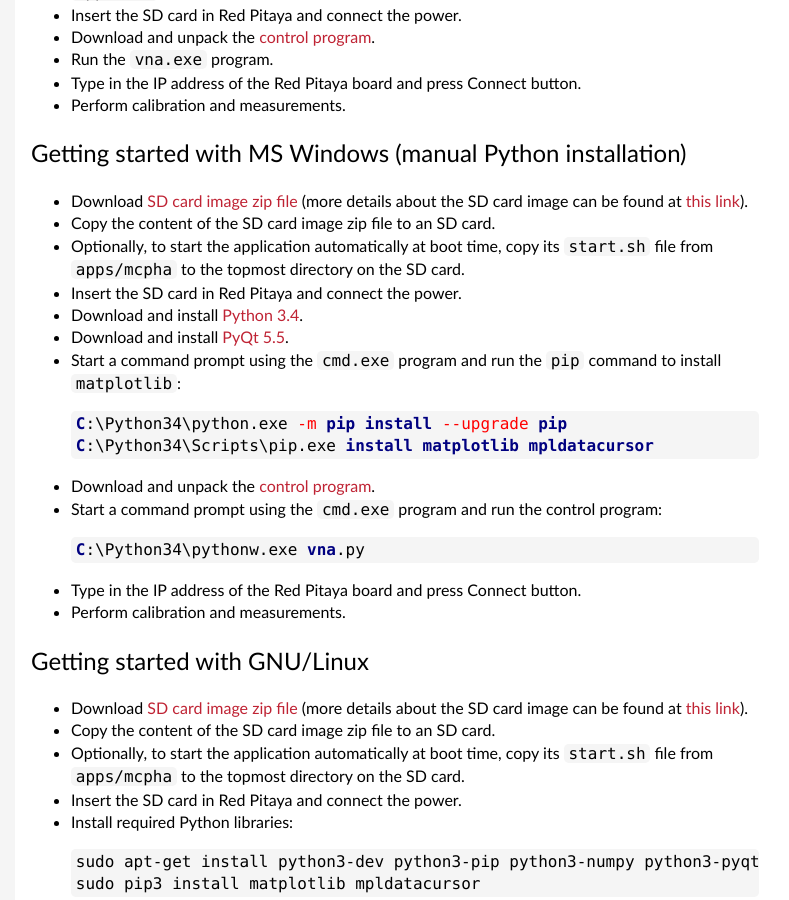
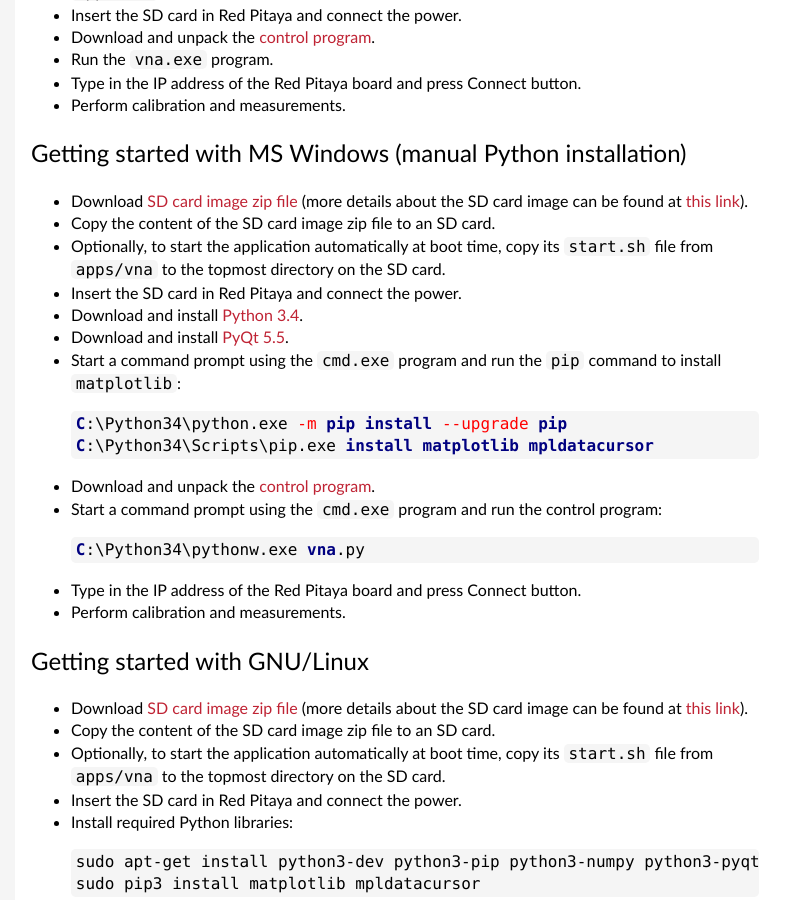
Before and after one commit to pavel-demin/red-pitaya-notes, a Jekyll site: the page built from vna.md, in a window 1280 px wide and 900 px high, scrolled down 1822 px. Shown: the whole window, without its empty margins (225-1014 px from the left). Built offline with Jekyll 4.4.1, drawn with Linux system fonts in a browser that asks for light colours.

Commit message:
fix apps paths in vna

```diff
--- a/vna.md
+++ b/vna.md
@@ -54,7 +54,7 @@
 
  - Download [SD card image zip file]({{ site.release-image }}) (more details about the SD card image can be found at [this link]({{ "/alpine/" | prepend: site.baseurl }})).
  - Copy the content of the SD card image zip file to an SD card.
- - Optionally, to start the application automatically at boot time, copy its `start.sh` file from `apps/mcpha` to the topmost directory on the SD card.
+ - Optionally, to start the application automatically at boot time, copy its `start.sh` file from `apps/vna` to the topmost directory on the SD card.
  - Insert the SD card in Red Pitaya and connect the power.
  - Download and install [Python 3.4](https://www.python.org/ftp/python/3.4.4/python-3.4.4.msi).
  - Download and install [PyQt 5.5](http://download.sourceforge.net/project/pyqt/PyQt5/PyQt-5.5.1/PyQt5-5.5.1-gpl-Py3.4-Qt5.5.1-x32.exe).
@@ -76,7 +76,7 @@
 
  - Download [SD card image zip file]({{ site.release-image }}) (more details about the SD card image can be found at [this link]({{ "/alpine/" | prepend: site.baseurl }})).
  - Copy the content of the SD card image zip file to an SD card.
- - Optionally, to start the application automatically at boot time, copy its `start.sh` file from `apps/mcpha` to the topmost directory on the SD card.
+ - Optionally, to start the application automatically at boot time, copy its `start.sh` file from `apps/vna` to the topmost directory on the SD card.
  - Insert the SD card in Red Pitaya and connect the power.
  - Install required Python libraries:
 {% highlight bash %}
```
